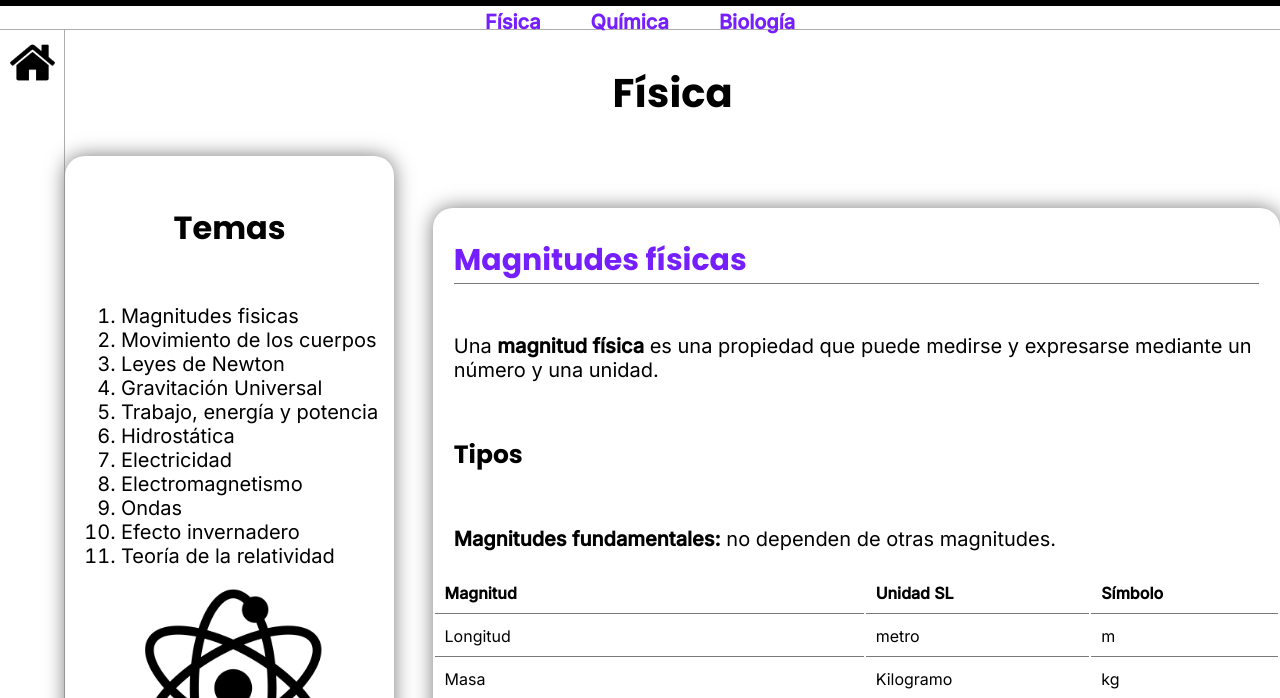
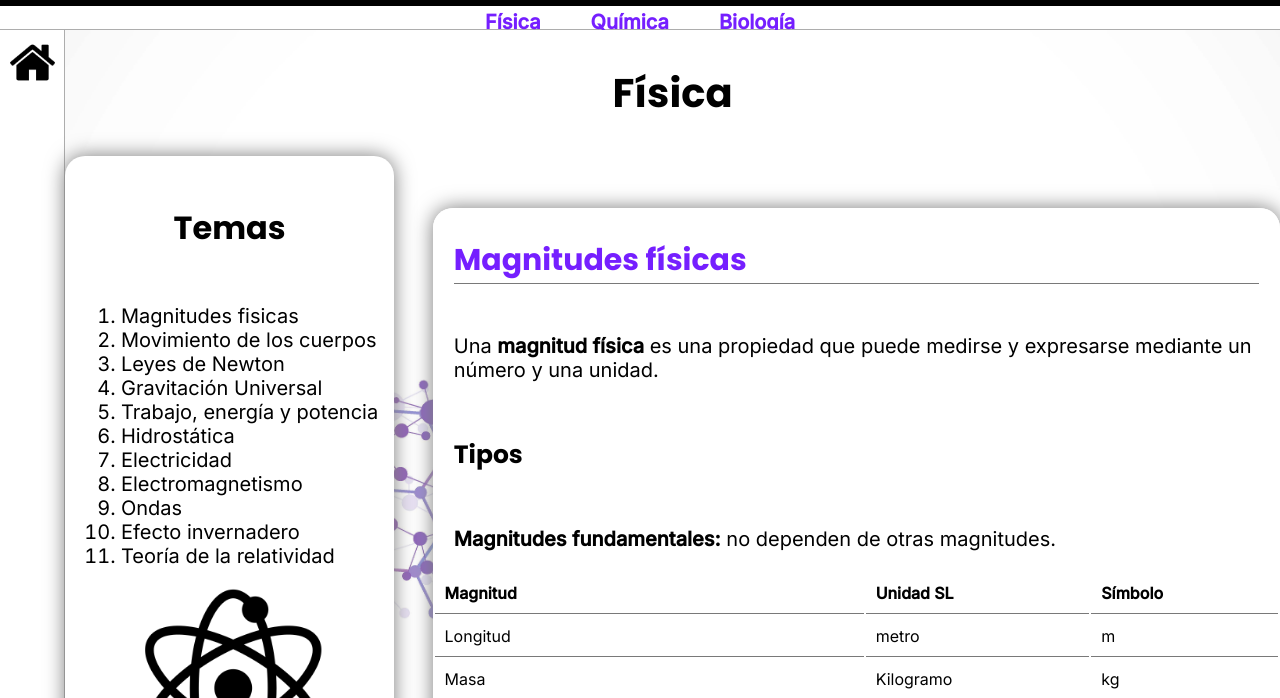
Before and after one commit to xfab28/CienciaTest, a plain HTML site: page html/fisica.html in a window 1280 px wide. Shown: the part 102-800 px from the top of the page. Drawn offline with Linux system fonts and the light colour scheme.

Commit message:
Cambios importantes

```diff
--- a/css/biologia.css
+++ b/css/biologia.css
@@ -10,6 +10,17 @@ h1, h2, h3, h4 {
 }
 
 /*Contenido*/
+main {
+    background-image: url(/img/fondo.jpg);
+    background-size: cover;
+    background-position: center;
+    background-repeat: no-repeat;
+}
+
+.informacion {
+    background-color: white;
+}
+
 #tem2, #tem3, #tem4, #tem5, #tem6 {
     display: none;
 }
--- a/css/fisica.css
+++ b/css/fisica.css
@@ -12,6 +12,17 @@ h1, h2, h3, h4 {
 /*Contenido*/
 
 /*Sec1*/
+main {
+    background-image: url(/img/fondo.jpg);
+    background-size: cover;
+    background-position: center;
+    background-repeat: no-repeat;
+}
+
+.informacion {
+    background-color: white;
+}
+
 #tem2, #tem3, #tem4, #tem5, #tem6, #tem7, #tem8, #tem9, #tem10, #tem11 {
     display: none;
 }
--- a/css/inicio.css
+++ b/css/inicio.css
@@ -31,6 +31,10 @@ main {
     min-width: 0;
     align-items: center;
     animation: desvanecimiento .8s ease;
+    background-image: url(/img/fondo.jpg);
+    background-size: cover;
+    background-position: center;
+    background-repeat: no-repeat;
 }
 
 main h2 {
@@ -77,6 +81,7 @@ main h2 {
     border-radius: 20px;
     width: 400px;
     transition: .8s ease;
+    background-color: white;
 }
 
 .materia:hover {
--- a/css/quimica.css
+++ b/css/quimica.css
@@ -10,6 +10,17 @@ h1, h2, h3, h4 {
 }
 
 /*Contenido*/
+main {
+    background-image: url(/img/fondo.jpg);
+    background-size: cover;
+    background-position: center;
+    background-repeat: no-repeat;
+}
+
+.informacion {
+    background-color: white;
+}
+
 #tem2, #tem3, #tem4, #tem5, #tem6, #tem7, #tem8, #tem9 {
     display: none;
 }
```
Also changed, not shown: img/fondo.jpg (added).
